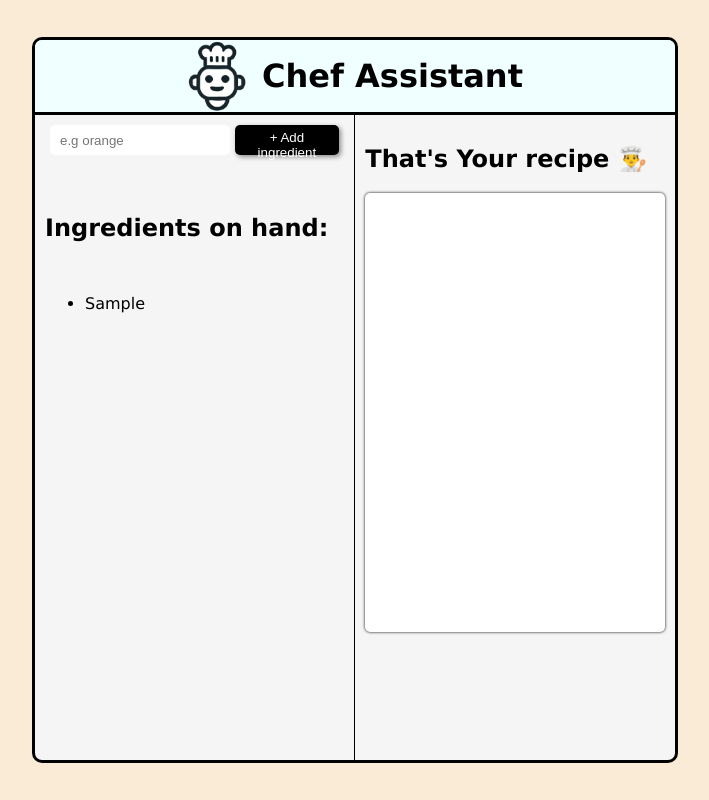
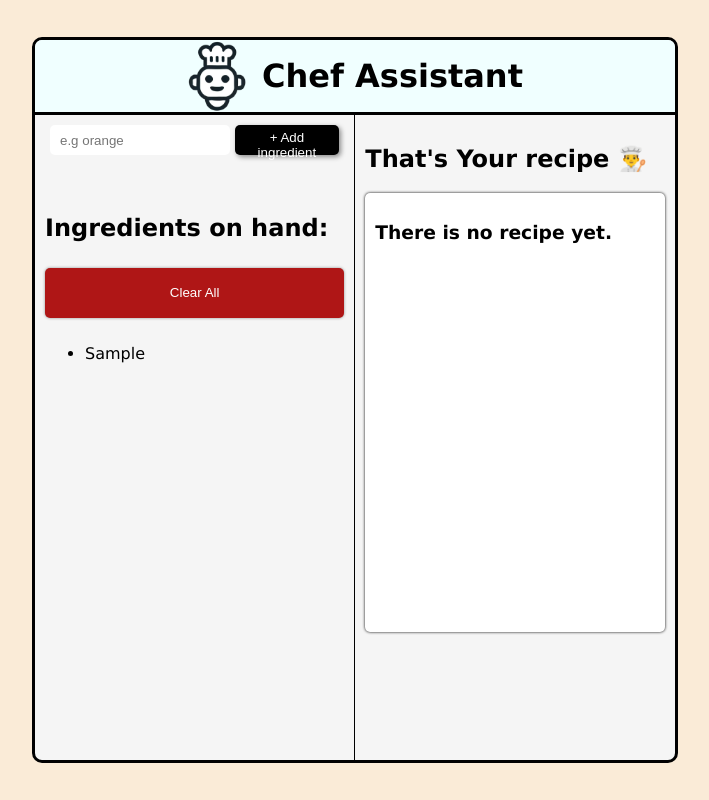
Before and after one commit to MazenFathy2008/chef-assistatn, a React (Vite) app: page / in a window 1280 px wide. Both pictures are taken after typing "Sample" into the empty fields and a click on the button "+ Add ingredient". Shown: the whole page, without its empty margins (285-994 px from the left). Built offline with nearby package versions, Linux system fonts and the light colour scheme; no server answers; what groq-sdk would draw is missing.

Commit message:
adding clear all property

```diff
--- a/src/components/inputsection.jsx
+++ b/src/components/inputsection.jsx
@@ -1,4 +1,4 @@
-export default function InputSection({ dataList, addIngredient }) {
+export default function InputSection({ dataList, addIngredient,clear }) {
   const listOfIng = dataList.map((ing, i) => <li key={i}>{ing}</li>);
   return (
     <section className="input-Sec">
@@ -15,6 +15,7 @@ export default function InputSection({ dataList, addIngredient }) {
         <>
           <div className="ingredients-con">
             <h1>Ingredients on hand: </h1>
+            <button onClick={clear}> Clear All</button>
             <ul>{listOfIng}</ul>
           </div>
         </>
--- a/src/components/main.jsx
+++ b/src/components/main.jsx
@@ -15,10 +15,13 @@ export default function Main() {
       setList((prevData) => [...prevData, newIng]);
     }
   }
+  function clearAll(){
+    setList([])
+  }
 
   return (
     <main>
-      <InputSection dataList={dataList} addIngredient={addIngredient}/>
+      <InputSection dataList={dataList} addIngredient={addIngredient} clear={clearAll}/>
       <ResultsSection dataList={dataList}/>
     </main>
   );
--- a/src/components/resultsSection.jsx
+++ b/src/components/resultsSection.jsx
@@ -24,8 +24,8 @@ export default function resultssection({ dataList }) {
       <h1>That's Your recipe 👨‍🍳</h1>
       <section>
 
-				<div dangerouslySetInnerHTML={{__html:respon}}></div>
-        {/* <h3>There is no recipe yet.</h3> */}
+				{respon?<div dangerouslySetInnerHTML={{__html:respon}}></div>
+        :<h3>There is no recipe yet.</h3> }
       </section>
     </section>
   );
--- a/src/styles/main.css
+++ b/src/styles/main.css
@@ -66,6 +66,24 @@ main section{
 .ingredients-con h1{
     font-size: 1.5rem;
 }
+.ingredients-con button{
+    height: 50px;
+    border-radius: 5px;
+    border: none;
+    background-color: red;
+    color: white;
+    filter: grayscale(0.4);
+    transition: 0.25s;
+    box-shadow: 0 0 3px rgb(142, 142, 142);
+}
+.ingredients-con button:hover{
+    filter: grayscale(0.2);
+    box-shadow: 1px 1px 3px rgb(142, 142, 142);
+}
+.ingredients-con button:active{
+    filter: grayscale(0);
+    box-shadow: 3px 3px 3px rgb(142, 142, 142);
+}
 .empty-list{
     justify-content: center;
     display: flex;
@@ -127,5 +145,4 @@ main section{
     border-radius: 5px;
     overflow: auto;
     overflow-x: hidden;
-    /* box-sizing: content-box; */
 }
```
